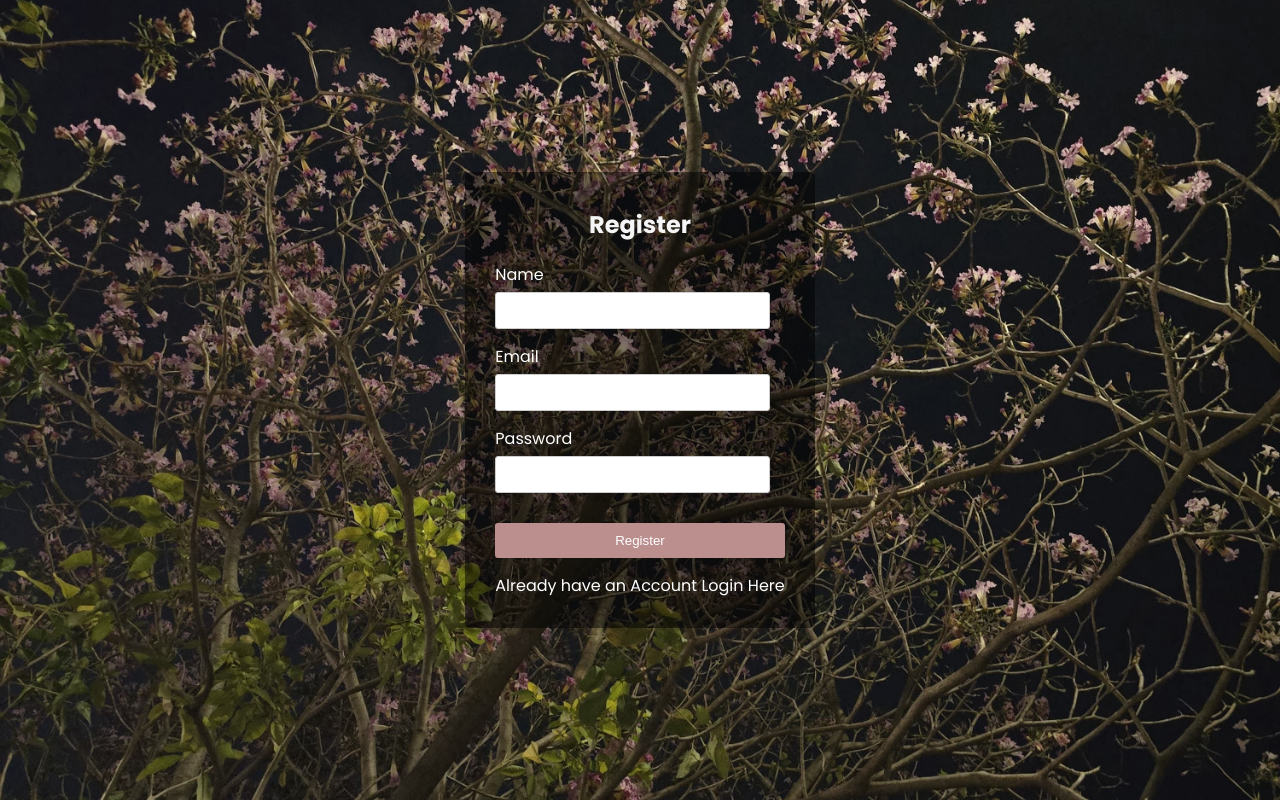
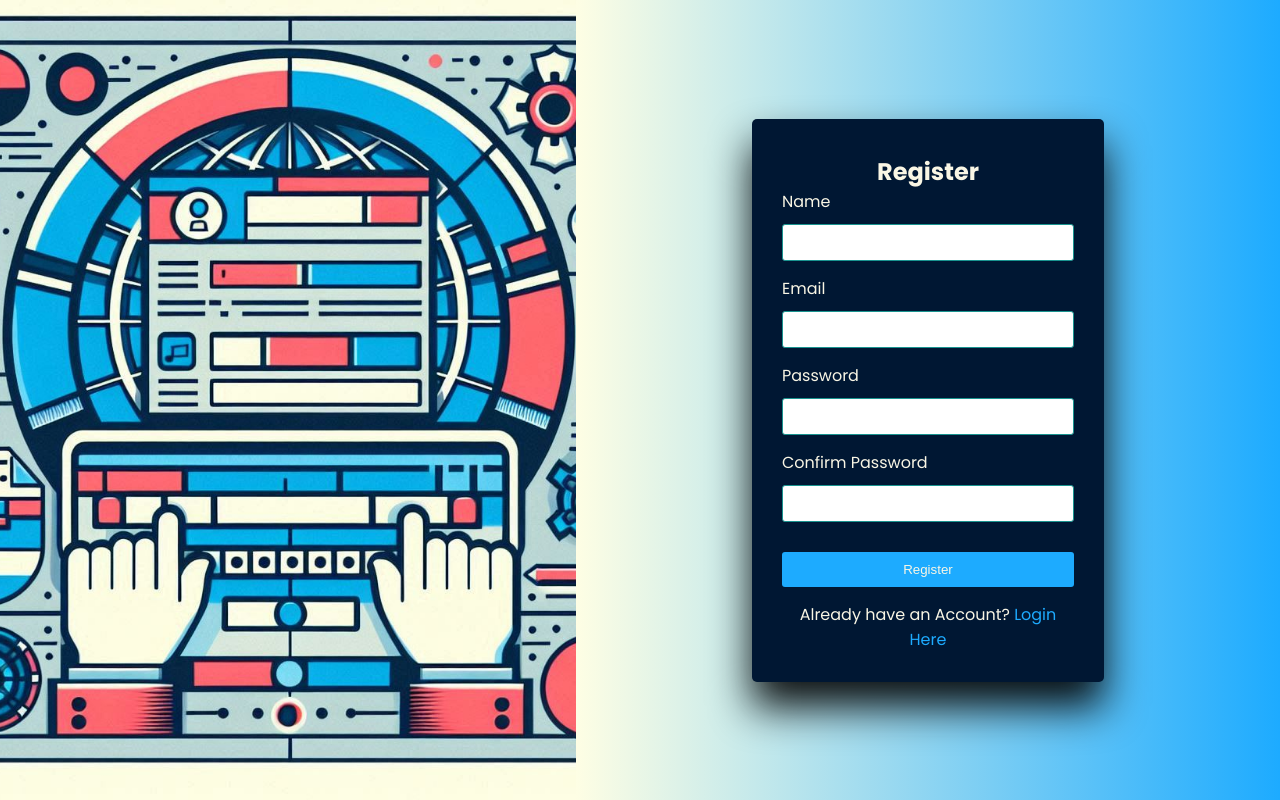
Before and after one commit to Herohasu/ProjectPulse, a React (Vite) app in the folder client/: page /register in a window 1280 px wide. Built offline with nearby package versions, Linux system fonts and the light colour scheme; no server answers.

Commit message:
loginregi

```diff
--- a/client/src/pages/Admin.css
+++ b/client/src/pages/Admin.css
@@ -5,6 +5,10 @@
     --primary-color: #152F46;
     --secondary-color: #1DABFF;
     --background-color: #F9F6E5;
+  }
+
+  body{
+    background-color: white;
   }
 
   /* Top Navbar */
--- a/client/src/pages/Login.jsx
+++ b/client/src/pages/Login.jsx
@@ -1,63 +1,67 @@
-import React, { useState } from 'react'
+import React, { useState } from 'react';
 import { Link, useNavigate } from 'react-router-dom';
-import { post } from '../services/ApiEndpoint.js'
+import { post } from '../services/ApiEndpoint.js';
 import toast from 'react-hot-toast';
-import { useDispatch } from "react-redux";
+import { useDispatch } from 'react-redux';
 import { setUser } from '../redux/AuthSlice.js';
-import './login.css'
+import './login.css';
 
 export default function Login() {
-
-    const dispatch = useDispatch()
-    const [email, setEmail] = useState('')
-    const navigate = useNavigate()
-    const [password, setPassword] = useState('')
+  const dispatch = useDispatch();
+  const [email, setEmail] = useState('');
+  const navigate = useNavigate();
+  const [password, setPassword] = useState('');
 
   const handleSubmit = async (e) => {
     e.preventDefault();
-        console.log(email, password)
     try {
-            const request = await post('/api/auth/login', { email, password })
-            const response = request.data
+      const request = await post('/api/auth/login', { email, password });
+      const response = request.data;
 
-            if (request.status == 200) {
-                if (response.user.role == 'admin') {
-                    navigate('/admin')
-                } else if (response.user.role == 'user') {
-                    navigate('/home')
+      if (request.status === 200) {
+        if (response.user.role === 'admin') {
+          navigate('/admin');
+        } else if (response.user.role === 'user') {
+          navigate('/home');
         }
-                toast.success(response.message)
-                dispatch(setUser(response.user))
+        toast.success(response.message);
+        dispatch(setUser(response.user));
       }
     } catch (error) {
-            console.log("sdgfs",error)
+      console.log(error);
     }
-    }
+  };
+
   return (
-        <>
-
     <div className="login-container">
-
+      <div className="login-image"></div>
+      <div className="login-form">
         <form onSubmit={handleSubmit}>
           <h2>Login</h2>
           <div className="input-group">
-                        <label htmlFor="Email">Email</label>
-                        <input type="email" name="" id="email"
-                            onChange={(e) => setEmail(e.target.value)} />
+            <label htmlFor="email">Email</label>
+            <input
+              type="email"
+              id="email"
+              onChange={(e) => setEmail(e.target.value)}
+              required
+            />
           </div>
           <div className="input-group">
             <label htmlFor="password">Password</label>
-                        <input type="password" name="" id="password"
-                            onChange={(e) => setPassword(e.target.value)} />
+            <input
+              type="password"
+              id="password"
+              onChange={(e) => setPassword(e.target.value)}
+              required
+            />
           </div>
-                    <button type='submit'>Login</button>
-                    <p className='register-link'>
-                        Not Registered? <Link to={'/register'}>Register here</Link>
+          <button type="submit">Login</button>
+          <p className="register-link">
+            Not Registered? <Link to="/register">Register here</Link>
           </p>
-
-
         </form>
       </div>
-        </>
-    )
+    </div>
+  );
 }
--- a/client/src/pages/Register.css
+++ b/client/src/pages/Register.css
@@ -1,103 +1,118 @@
-/* Styles the overall registration container */
+:root {
+  --primary-color: #152F46;
+  --secondary-color: #1DABFF;
+  --background-color: #F9F6E5;
+}
+
+body, html {
+  margin: 0;
+  padding: 0;
+  height: 100%;
+  background-color: var(--background-color);
+}
+
 .register-container {
-  position: relative; /* Allows positioning of elements within the container relative to the background */
-  display: flex; /* Arranges elements horizontally by default */
-  justify-content: center; /* Centers elements horizontally within the container */
-  align-items: center; /* Centers elements vertically within the container */
-  min-height: 100vh; /* Sets minimum height to 100% viewport height */
-  background-image: url("../../public/Cherry.jpg"); /* Replace with path to your background image */
-  background-size: cover; /* Scales the background image to fill the container */
-  background-position: center; /* Positions the background image at the center */
+  display: flex;
+  justify-content: center;
+  min-height: 100vh;
+  background-color: var(--background-color);
 }
-.register-container .blur-overlay::before {
-  content: "";
-  position: absolute;
-  top: 0;
-  left: 0;
-  width: 100%;
-  height: 100%;
-  background-image: inherit; /* Inherit background image from container */
+
+.register-image {
+  flex: 1;
+  background-image: url("../../public/RegisterBG.jpeg");
   background-size: cover;
   background-position: center;
-  filter: blur(10%); /* Adjust the blur amount as desired */
+  max-width: 45%;
 }
 
-/* Styles the title */
-.register-container h2 {
-  color: whitesmoke; /* Sets text color to white for better visibility on background image */
-  text-align: center; /* Centers the title text horizontally */
-  margin-bottom: 20px; /* Adds some space below the title */
+.register-form {
+  flex: 1;
+  min-width: 50%;
+  display: flex;
+  justify-content: center;
+  align-items: center;
+  background: linear-gradient(90deg, #FEFEE4 0%, #1DABFF 100%);
+}
+
+.register-form form {
+  background-color: #001733;
+  padding: 30px;
+  border-radius: 5px;
+  display: flex;
+  flex-direction: column;
+  width: 50%;
+  margin: 0;
+  box-shadow: 0 25px 40px rgba(5, 5, 5, 0.952);
+}
+
+.register-form h2 {
+  color: var(--background-color);
+  text-align: center;
   margin-top: 5px;
 }
 
-/* Styles the form element */
-.register-container form {
-  background-color: rgba(
-    0,
-    0,
-    0,
-    0.5
-  ); /* Semi-transparent black background over the image */
-  padding: 30px; /* Adds padding around the form elements */
-  border-radius: 5px; /* Adds rounded corners to the form */
-  display: flex; /* Arranges form elements vertically by default */
-  flex-direction: column; /* Stacks elements on top of each other */
+.register-form .input-group {
+  margin-bottom: 15px;
 }
 
-/* Styles the input group */
-.register-container .input-group {
-  margin-bottom: 15px; /* Adds space between input groups */
-  margin-right: 15px;
+.register-form .input-group label {
+  color: var(--background-color);
+  display: block;
+  margin-bottom: 10px;
 }
 
-/* Styles the label */
-.register-container .input-group label {
-  color: white; /* Sets text color to white for better visibility */
-  display: block; /* Makes the label take up a full line */
-  margin-bottom: 5px; /* Adds space below the label */
+.register-form .input-group input[type="text"],
+.register-form .input-group input[type="email"],
+.register-form .input-group input[type="password"] {
+  width: 100%;
+  padding: 10px;
+  border: 1px solid var(--primary-color);
+  border-radius: 3px;
 }
 
-/* Styles the input fields */
-.register-container .input-group input[type="text"],
-.register-container .input-group input[type="email"] {
-  width: 100%; /* Makes input fields fill the available space */
-  padding: 10px; /* Adds padding to the input fields */
-  border: 1px solid #ccc; /* Adds a solid border to the input fields */
-  border-radius: 3px; /* Adds rounded corners to the input fields */
-}
-
-/* Styles the button */
-.register-container button {
-  background-color: rosybrown; /* Green background color for the button */
-  color: white; /* White text color for the button */
-  padding: 10px 20px; /* Adds padding to the button */
-  border: none; /* Removes default button border */
-  border-radius: 3px; /* Adds rounded corners to the button */
-  cursor: pointer; /* Changes cursor to pointer on hover */
-  transition: 0.3s ease all; /* Adds smooth transition effect on hover */
+.register-form button {
+  background-color: var(--secondary-color);
+  color: var(--background-color);
+  padding: 10px 20px;
+  border: none;
+  border-radius: 3px;
+  cursor: pointer;
+  transition: 0.3s ease all;
   margin-top: 15px;
 }
 
-/* Applies hover effect to the button */
-.register-container button:hover {
-  background-color: #3e8e41; /* Changes button background color on hover */
+.register-form button:hover {
+  background-color: var(--primary-color);
 }
 
-/* Styles the register link */
-.register-container .register-link {
-  text-align: center; /* Centers the link text horizontally */
-  color: white; /* Sets text color to white for better visibility */
-  margin-top: 15px; /* Adds space above the link */
+.register-form .register-link {
+  text-align: center;
+  color: var(--background-color);
+  margin-top: 15px;
 }
 
-/* Styles the link text within the register link */
-.register-container .register-link a {
-  color: white; /* Sets link text color to white for better visibility */
-  text-decoration: none; /* Removes underline from the link */
-  transition: 0.3s ease all; /* Adds smooth transition effect on hover */
+.register-form .register-link a {
+  color: var(--secondary-color);
+  text-decoration: none;
+  transition: 0.3s ease all;
 }
 
-/* Applies hover effect to the link text */
-.register-container .register-link a:hover {
-  color: #ccc; /* Changes link text color on hover */
+.register-form .register-link a:hover {
+  color: var(--primary-color);
 }
+
+@media (max-width: 768px) {
+  .register-container {
+    flex-direction: column;
+  }
+
+  .register-image, .register-form {
+    flex: none;
+    width: 100%;
+  }
+
+  .register-form form {
+    width: 70%;
+  }
+}
--- a/client/src/pages/Register.jsx
+++ b/client/src/pages/Register.jsx
@@ -1,56 +1,169 @@
-import React, { useState } from 'react'
-import { Link } from 'react-router-dom'
-import { post } from '../services/ApiEndpoint'
-import toast from 'react-hot-toast'
-import './Register.css'
+// import React, { useState } from 'react';
+// import { Link } from 'react-router-dom';
+// import { post } from '../services/ApiEndpoint';
+// import toast from 'react-hot-toast';
+// import './Register.css';
+
+// export default function Register() {
+//   const [name, setName] = useState('');
+//   const [email, setEmail] = useState('');
+//   const [password, setPassword] = useState('');
+//   const [confirmPassword, setConfirmPassword] = useState('');
+
+//   const handleSubmit = async (e) => {
+//     e.preventDefault();
+//     if (password !== confirmPassword) {
+//       toast.error('Passwords do not match');
+//       return;
+//     }
+
+//     try {
+//       const request = await post('/api/auth/register', { name, email, password });
+//       const response = request.data;
+
+//       if (request.status === 200) {
+//         toast.success(response.message);
+//       }
+//       console.log(response);
+//     } catch (error) {
+//       console.log(error);
+//       toast.error('Registration failed');
+//     }
+//   };
+
+//   return (
+//     <div className="register-container">
+//       <div className="register-image"></div>
+//       <div className="register-form">
+//         <form onSubmit={handleSubmit}>
+//           <h2>Register</h2>
+//           <div className="input-group">
+//             <label htmlFor="name">Name</label>
+//             <input
+//               type="text"
+//               id="name"
+//               value={name}
+//               onChange={(e) => setName(e.target.value)}
+//             />
+//           </div>
+//           <div className="input-group">
+//             <label htmlFor="email">Email</label>
+//             <input
+//               type="email"
+//               id="email"
+//               value={email}
+//               onChange={(e) => setEmail(e.target.value)}
+//             />
+//           </div>
+//           <div className="input-group">
+//             <label htmlFor="password">Password</label>
+//             <input
+//               type="password"
+//               id="password"
+//               value={password}
+//               onChange={(e) => setPassword(e.target.value)}
+//             />
+//           </div>
+//           <div className="input-group">
+//             <label htmlFor="confirm-password">Confirm Password</label>
+//             <input
+//               type="password"
+//               id="confirm-password"
+//               value={confirmPassword}
+//               onChange={(e) => setConfirmPassword(e.target.value)}
+//             />
+//           </div>
+//           <button type="submit">Register</button>
+//           <p className="register-link">
+//             Already have an Account? <Link to={'/login'}>Login Here</Link>
+//           </p>
+//         </form>
+//       </div>
+//     </div>
+//   );
+// }
+
+
+import React, { useState } from 'react';
+import { Link } from 'react-router-dom';
+import { post } from '../services/ApiEndpoint';
+import toast from 'react-hot-toast';
+import './Register.css';
 
 export default function Register() {
-  const [name, setName] = useState('')
-  const [email, setEmail] = useState('')
-  const [password, setPassword] = useState('')
+  const [name, setName] = useState('');
+  const [email, setEmail] = useState('');
+  const [password, setPassword] = useState('');
+  const [confirmPassword, setConfirmPassword] = useState('');
 
-  const handleSubmit=async(e)=>{
+  const handleSubmit = async (e) => {
     e.preventDefault();
+    if (password !== confirmPassword) {
+      toast.error('Passwords do not match');
+      return;
+    }
+
     try {
-      const request=await post('/api/auth/register',{name,email,password})
-      const response=request.data
+      const request = await post('/api/auth/register', { name, email, password });
+      const response = request.data;
 
-      if (request.status==200) {
-        toast.success(response.message)
+      if (request.status === 200) {
+        toast.success(response.message);
       }
-      console.log(response)
-    } catch (error) {console.log(error)
+    } catch (error) {
+      console.log(error);
+      toast.error('Registration failed');
+    }
+  };
 
-    }
-  }
   return (
-    <>
-      <div className="register-container">
-        <form action="" onSubmit={handleSubmit}>
-        <h2>Register</h2>
+    <div className="register-container">
+      <div className="register-image"></div>
+      <div className="register-form">
+        <form onSubmit={handleSubmit}>
+          <h2>Register</h2>
           <div className="input-group">
             <label htmlFor="name">Name</label>
-            <input type="text" name="" id="name"
-              onChange={(e) => setName(e.target.value)} />
+            <input
+              type="text"
+              id="name"
+              value={name}
+              onChange={(e) => setName(e.target.value)}
+            />
           </div>
           <div className="input-group">
             <label htmlFor="email">Email</label>
-            <input type="email" name="" id="email"
-              onChange={(e) => setEmail(e.target.value)} />
+            <input
+              type="email"
+              id="email"
+              value={email}
+              onChange={(e) => setEmail(e.target.value)}
+            />
           </div>
           <div className="input-group">
             <label htmlFor="password">Password</label>
-            <input type="text" name="" id="password"
-              onChange={(e) => setPassword(e.target.value)} />
+            <input
+              type="password"
+              id="password"
+              value={password}
+              onChange={(e) => setPassword(e.target.value)}
+            />
           </div>
-          <button type='submit'>Register</button>
-          <p className='register-link'>
-            Already have an Account <Link to={'/login'}>Login Here</Link>
+          <div className="input-group">
+            <label htmlFor="confirm-password">Confirm Password</label>
+            <input
+              type="password"
+              id="confirm-password"
+              value={confirmPassword}
+              onChange={(e) => setConfirmPassword(e.target.value)}
+            />
+          </div>
+          <button type="submit">Register</button>
+          <p className="register-link">
+            Already have an Account? <Link to={'/login'}>Login Here</Link>
           </p>
         </form>
-
       </div>
-
-    </>
-  )
+    </div>
+  );
 }
--- a/client/src/pages/login.css
+++ b/client/src/pages/login.css
@@ -1,88 +1,116 @@
-/* Styles the overall login container */
-.login-container {
-    position: relative;  /* Allows positioning of elements within the container relative to the background */
-    display: flex;       /* Arranges elements horizontally by default */
-    justify-content: center;  /* Centers elements horizontally within the container */
-    align-items: center;   /* Centers elements vertically within the container */
-    min-height: 100vh;   /* Sets minimum height to 100% viewport height */
-    background-image: url("../../public/Bloom.jpg"); /* Replace with path to your background image */
-    background-size: cover; /* Scales the background image to fill the container */
-    background-position: center; /* Positions the background image at the center */
-
+:root {
+  --primary-color: #152F46;
+  --secondary-color: #1DABFF;
+  --background-color: #F9F6E5;
 }
 
+body {
+  margin: 0;
+  padding: 0;
+  height: 100%;
+  background-color: var(--background-color);
+}
 
-  .login-container h2{
-    color: whitesmoke;
+.login-container {
+  display: flex;
+  justify-content: center;
+  min-height: 100vh;
+  background-color: var(--background-color);
+}
+
+.login-image {
+  flex: 1;
+  background-image: url("../../public/LoginBG.png");
+  background-size: cover;
+  background-position: center;
+}
+
+.login-form {
+  flex: 1;
+  min-width: 50%;
+  display: flex;
+  justify-content: center;
+  align-items: center;
+  background: linear-gradient(90deg, #FDF4D5 0%, var(--secondary-color) 100%);
+}
+
+.login-form form {
+  background-color: #001733;
+  padding: 30px;
+  border-radius: 5px;
+  display: flex;
+  flex-direction: column;
+  width: 50%;
+  margin: 0;
+  box-shadow: 0 25px 40px rgba(5, 5, 5, 0.952);
+}
+
+.login-form h2 {
+  color: var(--background-color);
   text-align: center;
   margin-top: 5px;
 }
 
-  /* Styles the form element */
-  .login-container form {
-    background-color: rgba(0, 0, 0, 0.5); /* Semi-transparent black background over the image */
-    padding: 30px;         /* Adds padding around the form elements */
-    border-radius: 5px;    /* Adds rounded corners to the form */
-    display: flex;         /* Arranges form elements vertically by default */
-    flex-direction: column; /* Stacks elements on top of each other */
+.login-form .input-group {
+  margin-bottom: 15px;
 }
 
-  /* Styles the input group */
-  .login-container .input-group {
-    margin-bottom: 15px;  /* Adds space between input groups */
-    margin-right: 15px;
-
+.login-form .input-group label {
+  color: var(--background-color);
+  display: block;
+  margin-bottom: 10px;
 }
 
-  /* Styles the label */
-  .login-container .input-group label {
-    color: rgb(255, 255, 255);          /* Sets text color to white for better visibility */
-    display: block;        /* Makes the label take up a full line */
-    margin-bottom: 10px;    /* Adds space below the label */
+.login-form .input-group input[type="email"],
+.login-form .input-group input[type="password"] {
+  width: 100%;
+  padding: 10px;
+  border: 1px solid var(--primary-color);
+  border-radius: 3px;
 }
 
-  /* Styles the input fields */
-  .login-container .input-group input[type="email"],
-  .login-container .input-group input[type="password"]  {
-    width: 100%;            /* Makes input fields fill the available space */
-    padding: 10px;          /* Adds padding to the input fields */
-    border: 1px solid #ccc;  /* Adds a solid border to the input fields */
-    border-radius: 3px;    /* Adds rounded corners to the input fields */
-  }
-
-  /* Styles the button */
-  .login-container button {
-    background-color:rosybrown; /* Green background color for the button */
-    color: white;              /* White text color for the button */
-    padding: 10px 20px;        /* Adds padding to the button */
-    border: none;              /* Removes default button border */
-    border-radius: 3px;        /* Adds rounded corners to the button */
-    cursor: pointer;          /* Changes cursor to pointer on hover */
-    transition: 0.3s ease all; /* Adds smooth transition effect on hover */
+.login-form button {
+  background-color: var(--secondary-color);
+  color: var(--background-color);
+  padding: 10px 20px;
+  border: none;
+  border-radius: 3px;
+  cursor: pointer;
+  transition: 0.3s ease all;
   margin-top: 15px;
 }
 
-  /* Applies hover effect to the button */
-  .login-container button:hover {
-    background-color: #3e8e41;
+.login-form button:hover {
+  background-color: var(--primary-color);
 }
 
-
-  .login-container .register-link {
+.login-form .register-link {
   text-align: center;
-    color: white;
+  color: var(--background-color);
   margin-top: 15px;
 }
 
-
-  .login-container .register-link a {
-    color: white;
+.login-form .register-link a {
+  color: var(--secondary-color);
   text-decoration: none;
   transition: 0.3s ease all;
 }
 
-  .login-container .register-link a:hover {
-    color: #ccc;
+.login-form .register-link a:hover {
+  color: var(--primary-color);
 }
 
-  /* Hide default checkbox and create custom box with ::before */
+@media (max-width: 768px) {
+  .login-container {
+    flex-direction: column;
+  }
+
+  .login-image, .login-form {
+    flex: none;
+    width: 100%;
+  }
+
+  .login-form form {
+    width: 70%;
+  }
+}
```
Also changed, not shown: client/public/LoginBG.png (added), client/public/RegisterBG.jpeg (added). Lines whose indentation alone changed are shown as unchanged.
